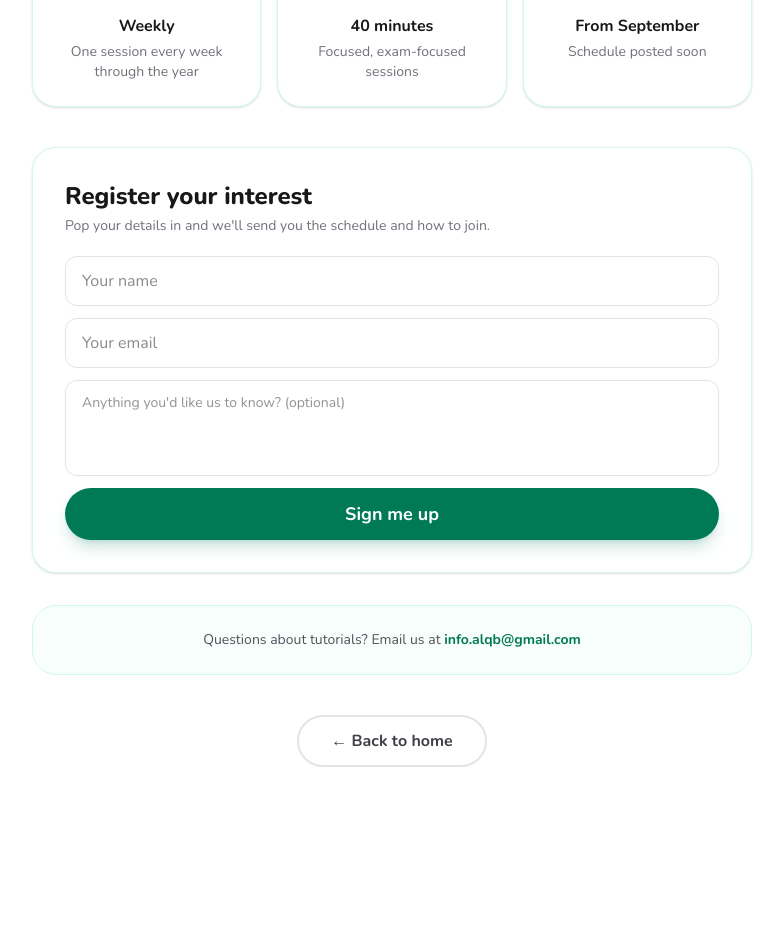
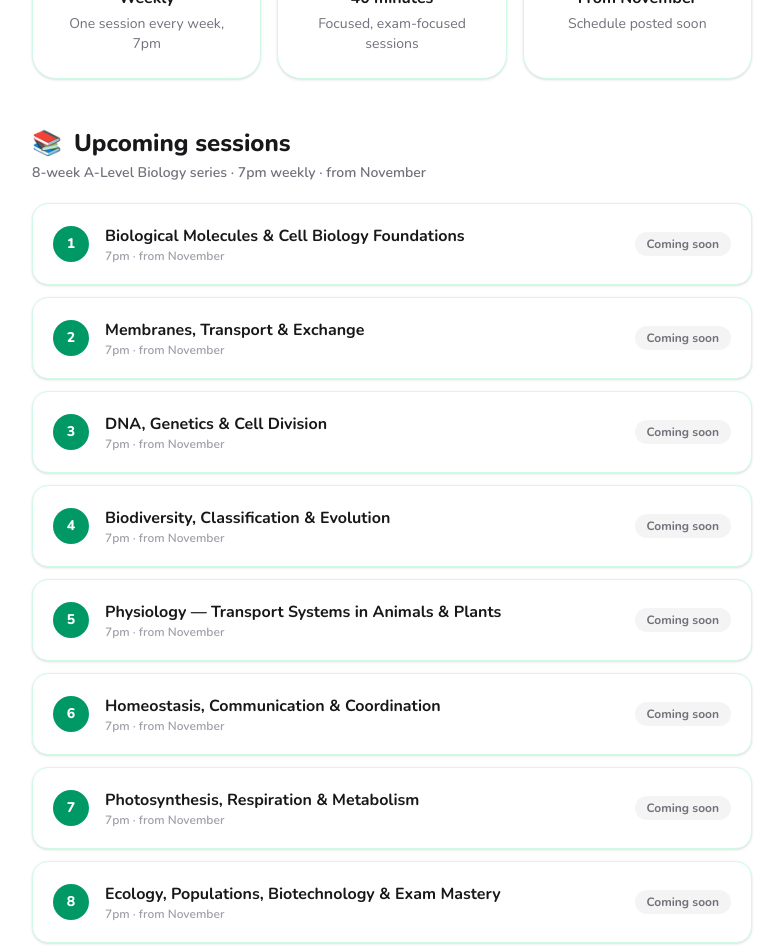
Before and after one commit to shreetama127-lab/alqb, a Next.js app: page /tutorials in a window 1280 px wide. Shown: the part 420-1372 px from the top of the page, without its empty margins (248-1031 px from the left). Before the commit the page ends 1235 px from the top, so only its background shows below. Built offline with nearby package versions, Linux system fonts and the light colour scheme; no server answers.

Commit message:
upcoming tutorials list

```diff
--- a/app/tutorials/page.tsx
+++ b/app/tutorials/page.tsx
@@ -3,6 +3,17 @@
 import { useState } from "react";
 import Link from "next/link";
 import { supabase } from "@/app/lib/supabase";
+
+const SESSIONS = [
+  "Biological Molecules & Cell Biology Foundations",
+  "Membranes, Transport & Exchange",
+  "DNA, Genetics & Cell Division",
+  "Biodiversity, Classification & Evolution",
+  "Physiology — Transport Systems in Animals & Plants",
+  "Homeostasis, Communication & Coordination",
+  "Photosynthesis, Respiration & Metabolism",
+  "Ecology, Populations, Biotechnology & Exam Mastery",
+];
 
 export default function TutorialsPage() {
   const [name, setName] = useState("");
@@ -33,7 +44,7 @@ export default function TutorialsPage() {
         <p className="text-5xl">🎓</p>
         <h1 className="mt-4 text-4xl font-extrabold tracking-tight text-zinc-900">ALQB Tutorials</h1>
         <p className="mx-auto mt-4 max-w-xl text-lg text-zinc-600">
-          Weekly Biology and Chemistry tutorials throughout the year to help you ace your exams — taught by experienced tutors who&apos;ve been through the process themselves.
+          Weekly Biology tutorials to help you ace your exams — taught by experienced tutors who&apos;ve been through the process themselves.
         </p>
       </div>
 
@@ -41,7 +52,7 @@ export default function TutorialsPage() {
         <div className="rounded-3xl border border-emerald-100 bg-white p-6 text-center shadow-sm">
           <p className="text-3xl">📅</p>
           <h3 className="mt-3 font-bold text-zinc-900">Weekly</h3>
-          <p className="mt-1 text-sm text-zinc-500">One session every week through the year</p>
+          <p className="mt-1 text-sm text-zinc-500">One session every week, 7pm</p>
         </div>
         <div className="rounded-3xl border border-emerald-100 bg-white p-6 text-center shadow-sm">
           <p className="text-3xl">⏱️</p>
@@ -50,17 +61,40 @@ export default function TutorialsPage() {
         </div>
         <div className="rounded-3xl border border-emerald-100 bg-white p-6 text-center shadow-sm">
           <p className="text-3xl">🚀</p>
-          <h3 className="mt-3 font-bold text-zinc-900">From September</h3>
+          <h3 className="mt-3 font-bold text-zinc-900">From November</h3>
           <p className="mt-1 text-sm text-zinc-500">Schedule posted soon</p>
         </div>
       </div>
 
-      <div className="mt-10 rounded-3xl border border-emerald-100 bg-white p-8 shadow-sm">
+      <div className="mt-12">
+        <div className="flex items-center gap-3">
+          <span className="text-2xl">📚</span>
+          <h2 className="text-2xl font-extrabold text-zinc-900">Upcoming sessions</h2>
+        </div>
+        <p className="mt-1 text-sm font-semibold text-zinc-500">8-week A-Level Biology series · 7pm weekly · from November</p>
+
+        <div className="mt-5 flex flex-col gap-3">
+          {SESSIONS.map((title, i) => (
+            <div key={i} className="flex items-center justify-between gap-4 rounded-2xl border border-emerald-100 bg-white p-5 shadow-sm">
+              <div className="flex items-center gap-4">
+                <span className="flex h-9 w-9 shrink-0 items-center justify-center rounded-full bg-emerald-600 text-sm font-extrabold text-white">{i + 1}</span>
+                <div>
+                  <p className="font-bold text-zinc-900">{title}</p>
+                  <p className="text-xs font-semibold text-zinc-400">7pm · from November</p>
+                </div>
+              </div>
+              <span className="shrink-0 rounded-full bg-zinc-100 px-3 py-1 text-xs font-bold text-zinc-500">Coming soon</span>
+            </div>
+          ))}
+        </div>
+      </div>
+
+      <div className="mt-12 rounded-3xl border border-emerald-100 bg-white p-8 shadow-sm">
         {sent ? (
           <div className="text-center">
             <p className="text-4xl">🎉</p>
             <h2 className="mt-3 text-2xl font-extrabold text-zinc-900">You&apos;re signed up!</h2>
-            <p className="mt-2 text-zinc-600">Thanks for registering your interest. We&apos;ll email you the schedule and joining details before sessions start in September.</p>
+            <p className="mt-2 text-zinc-600">Thanks for registering your interest. We&apos;ll email you the schedule and joining details before sessions start in November.</p>
           </div>
         ) : (
           <>
```
